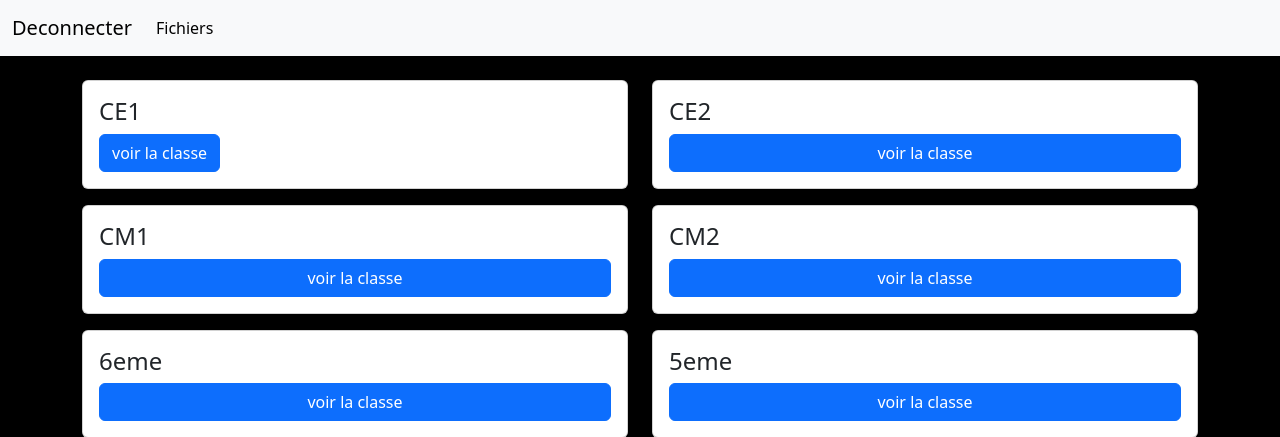
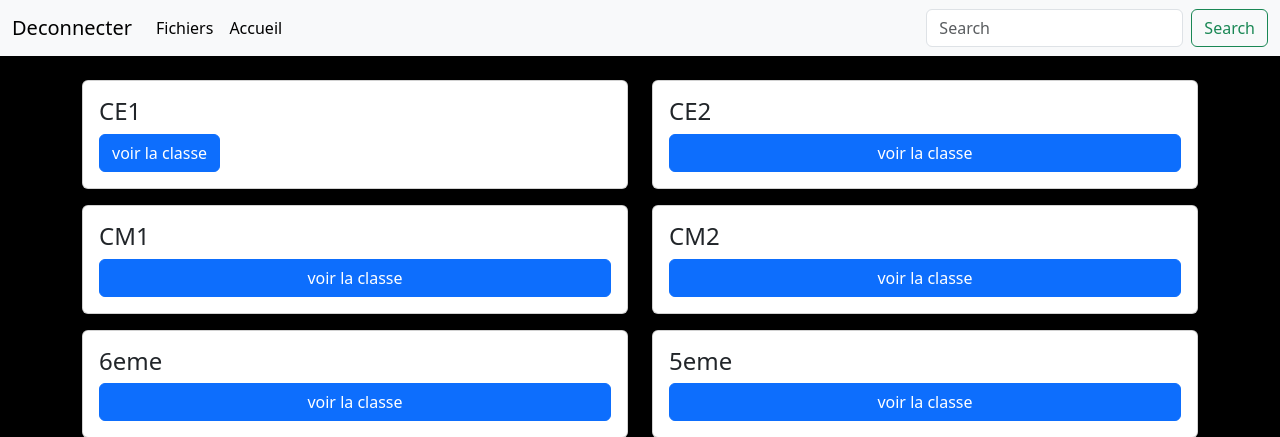
Before and after one commit to TahiryNirina/Tahiry.stage, a Django app: page /home in a window 1280 px wide. Shown: the top 437 px of the page. Run offline with Django 5.2, Linux system fonts and the light colour scheme.

Commit message:
py "Removed EleveDB.session.sql file, updated forms.py, models.py, templates/matiere.html, templates/navbar.html, and views.py with minor changes to fields, file types, and HTML structure."

```diff
--- a/EleveDB.session.sql
+++ /dev/null
@@ -1 +0,0 @@
-file_file
--- a/project/file/forms.py
+++ b/project/file/forms.py
@@ -2,6 +2,8 @@ from django import forms
 from .models import File
 
 class FileForm(forms.ModelForm):
+    matiere = forms.ChoiceField(choices=File.matiere_choix, required=False)
+    niveau = forms.ChoiceField(choices=File.niveau_choix, required=False)
     class Meta:
         model = File
         fields = ['caption', 'file', 'matiere', 'niveau']
--- a/project/file/models.py
+++ b/project/file/models.py
@@ -29,7 +29,7 @@ class File(models.Model):
     niveau = models.CharField(null=True,choices=niveau_choix)
     matiere = models.CharField(null=True,choices=matiere_choix)
     caption = models.CharField(max_length=100)
-    file = models.FileField(null=True, editable=True)
-   #file = models.BinaryField(null=True, editable=True)
+    #file = models.FileField(null=True, editable=True)
+    file = models.BinaryField(null=True, editable=True)
     def __str__(self):
         return self.caption
--- a/project/file/templates/matiere.html
+++ b/project/file/templates/matiere.html
@@ -24,6 +24,7 @@
         <form method="POST" action="{% url 'matiere' niveau matiere %}">
             {% csrf_token %}
             <button formnovalidate class="btn btn-danger" name="file_id" value="{{ file.id }}">Download </button>
+
     </form>
         <form action="{% url 'matiere' niveau matiere %}" method="post">
             {% csrf_token %}
--- a/project/file/templates/navbar.html
+++ b/project/file/templates/navbar.html
@@ -24,9 +24,15 @@
           <li class="nav-item">
             <a class="nav-link active" aria-current="page" href="/upload/">Fichiers</a>
           </li>
-          <li class="nav-item dropdown">
+          <li class="nav-item">
+            <a class="nav-link active" aria-current="page" href="/home">Accueil</a>
           </li>
         </ul>
+        <form class="d-flex" method="post" action="{% url 'searched' %}">
+          {% csrf_token %}
+          <input class="form-control me-2" type="search" placeholder="Search" aria-label="Search">
+          <button class="btn btn-outline-success" type="submit">Search</button>
+        </form>
       </div>
     </div>
   </nav>
--- a/project/file/urls.py
+++ b/project/file/urls.py
@@ -12,4 +12,5 @@ urlpatterns = [
     path("<str:niveau>", views.niveau, name="niveau"),
     path("<str:niveau>/<str:matiere>", views.matiere, name='matiere'),
     path("upload/",views.uploadfichier,name="upload"),
+    path('search/',views.search,name="searched"),
 ]
--- a/project/file/views.py
+++ b/project/file/views.py
@@ -11,6 +11,17 @@ from django.contrib.auth.decorators import login_required
 @login_required(login_url='login')
 def HomePage(request):
     return render(request,'home.html')
+
+def search(request):
+    if request.method == 'POST':
+        searched = request.POST['searched']
+    else:
+        searched = request.POST['searched']
+        files = File.objects.filter(title__contains=searched)
+    return render(request, 'search.html', {'searched': searched, 'files': files})
+
+
+
 
 
 def index(request):
@@ -52,6 +63,7 @@ def uploadfichier(request):
     niveaux = ["CE1","CE2", "CM1", "CM2", "6eme", "5eme", "4eme", "3eme"]
     context['niveaux'] = niveaux
     context['files'] = files
+
     if request.method == 'POST':
         form = FileForm(request.POST, request.FILES)
         if form.is_valid():
```
Also changed, not shown: project/file/templates/search.html (added, +8 -0 lines).
